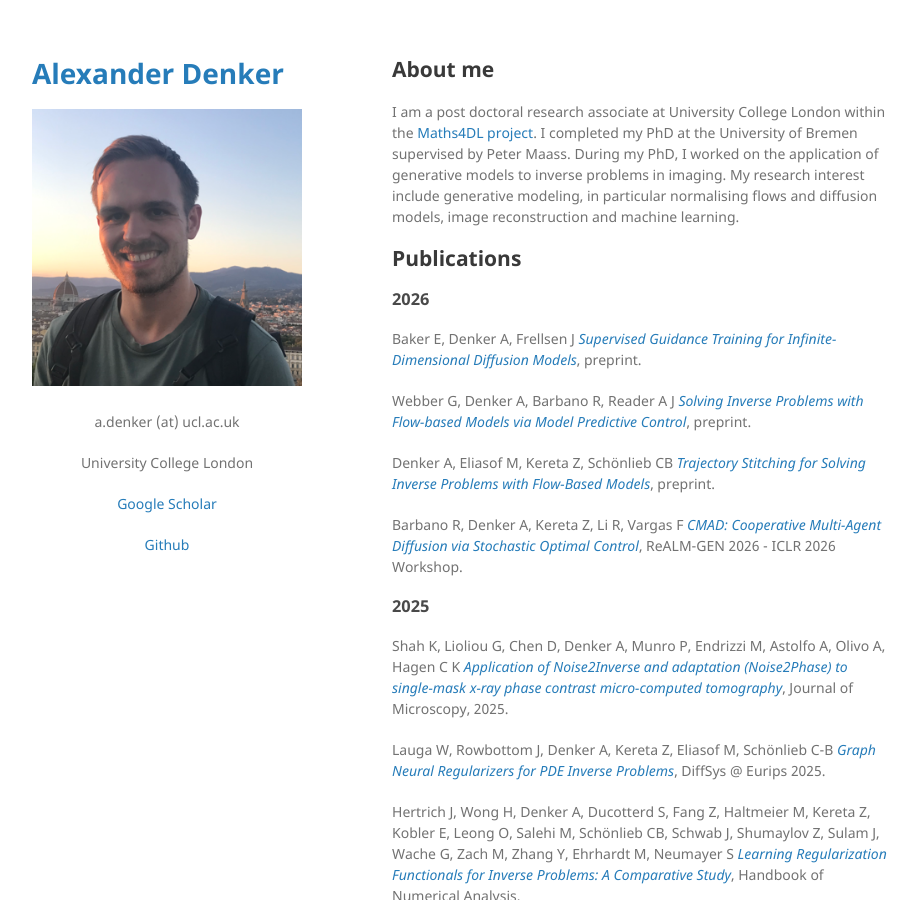
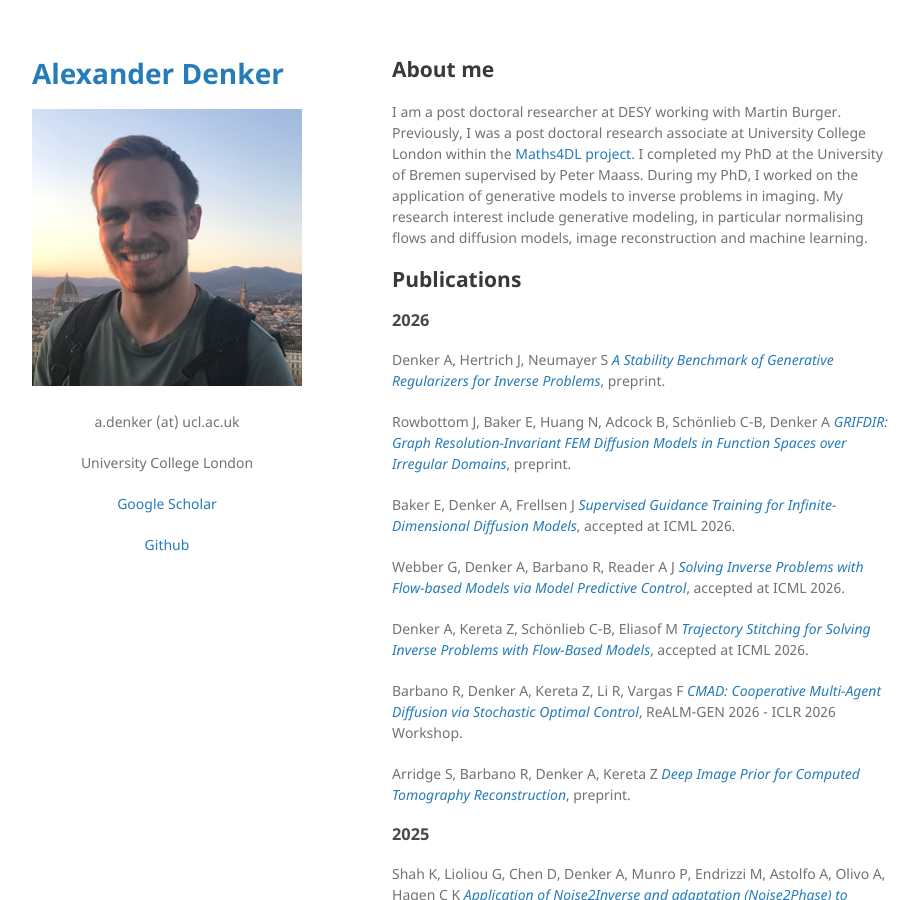
Before and after one commit to alexdenker/alexdenker.github.io, a Jekyll site: the page built from index.md, in a window 1280 px wide and 900 px high. Shown: the whole window, without its empty margins (178-1097 px from the left). Built offline with Jekyll 4.4.1, drawn with Linux system fonts in a browser that asks for light colours; the repository's description, which GitHub fills in, is left out; our own code applies the rules of GitHub Pages for plain Markdown files.

Commit message:
add new papers and position

```diff
--- a/index.md
+++ b/index.md
@@ -4,20 +4,26 @@ layout: default
 
 ## About me
 
-I am a post doctoral research associate at University College London within the [Maths4DL project](https://maths4dl.ac.uk/team-member/alexander-denker). I completed my PhD at the University of Bremen supervised by Peter Maass. During my PhD, I worked on the application of generative models to inverse problems in imaging. My research interest include generative modeling, in particular normalising flows and diffusion models, image reconstruction and machine learning.
+I am a post doctoral researcher at DESY working with Martin Burger. Previously, I was a post doctoral research associate at University College London within the [Maths4DL project](https://maths4dl.ac.uk/team-member/alexander-denker). I completed my PhD at the University of Bremen supervised by Peter Maass. During my PhD, I worked on the application of generative models to inverse problems in imaging. My research interest include generative modeling, in particular normalising flows and diffusion models, image reconstruction and machine learning.
 
 
 ## Publications
 
 ### 2026
 
-Baker E, Denker A, Frellsen J [*Supervised Guidance Training for Infinite-Dimensional Diffusion Models*](https://arxiv.org/pdf/2601.20756), preprint.
+Denker A, Hertrich J, Neumayer S [*A Stability Benchmark of Generative Regularizers for Inverse Problems*](https://arxiv.org/abs/2605.10076), preprint.
 
-Webber G, Denker A, Barbano R, Reader A J [*Solving Inverse Problems with Flow-based Models via Model Predictive Control*](https://www.arxiv.org/abs/2601.23231), preprint.
+Rowbottom J, Baker E, Huang N, Adcock B, Schönlieb C-B, Denker A [*GRIFDIR: Graph Resolution-Invariant FEM Diffusion Models in Function Spaces over Irregular Domains*](https://arxiv.org/abs/2605.03497), preprint.
 
-Denker A, Eliasof M, Kereta Z, Schönlieb CB [*Trajectory Stitching for Solving Inverse Problems with Flow-Based Models*](https://arxiv.org/abs/2602.08538), preprint.
+Baker E, Denker A, Frellsen J [*Supervised Guidance Training for Infinite-Dimensional Diffusion Models*](https://arxiv.org/pdf/2601.20756), accepted at ICML 2026.
+
+Webber G, Denker A, Barbano R, Reader A J [*Solving Inverse Problems with Flow-based Models via Model Predictive Control*](https://www.arxiv.org/abs/2601.23231), accepted at ICML 2026.
+
+Denker A, Kereta Z, Schönlieb C-B, Eliasof M [*Trajectory Stitching for Solving Inverse Problems with Flow-Based Models*](https://arxiv.org/abs/2602.08538), accepted at ICML 2026.
 
 Barbano R, Denker A, Kereta Z, Li R, Vargas F [*CMAD: Cooperative Multi-Agent Diffusion via Stochastic Optimal Control*](https://openreview.net/forum?id=XJto8p5maC), ReALM-GEN 2026 - ICLR 2026 Workshop.
+
+Arridge S, Barbano R, Denker A, Kereta Z [*Deep Image Prior for Computed Tomography Reconstruction*](https://arxiv.org/abs/2602.14709), preprint.
 
 ### 2025
 
```
